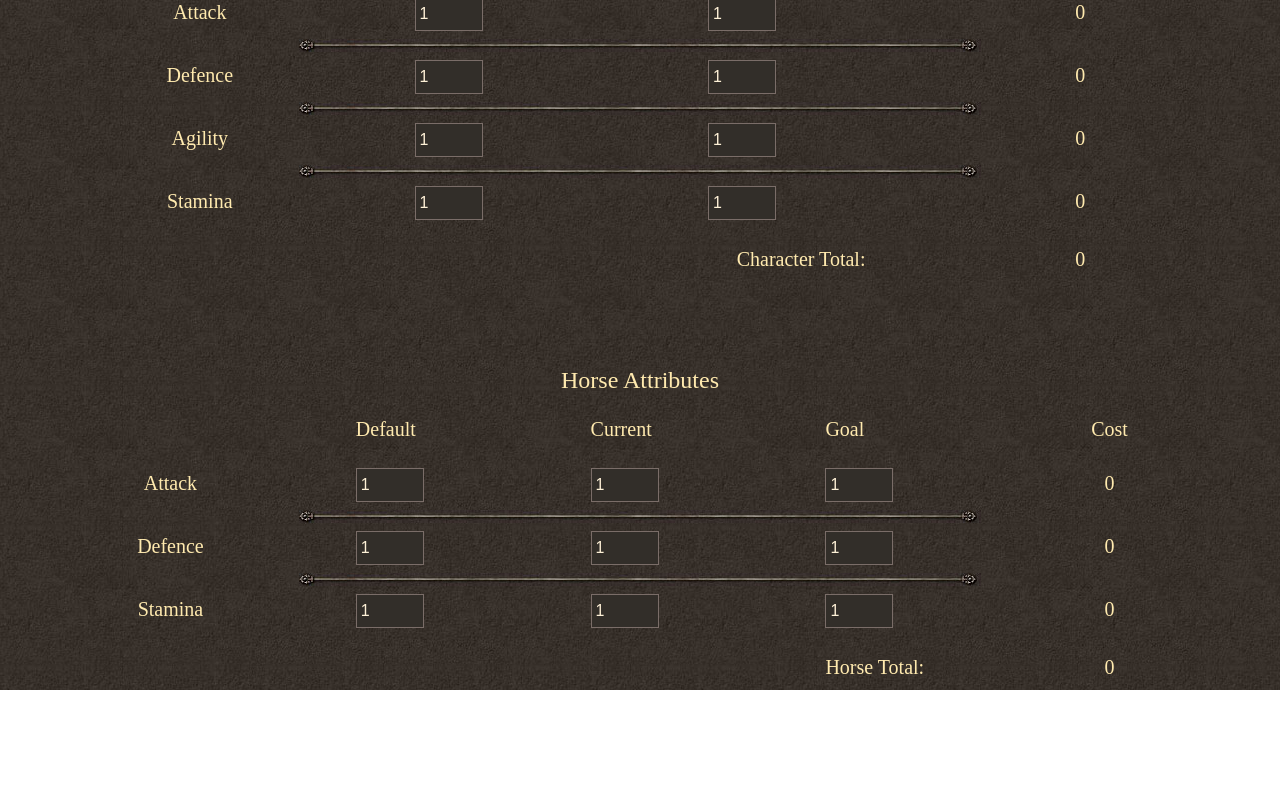
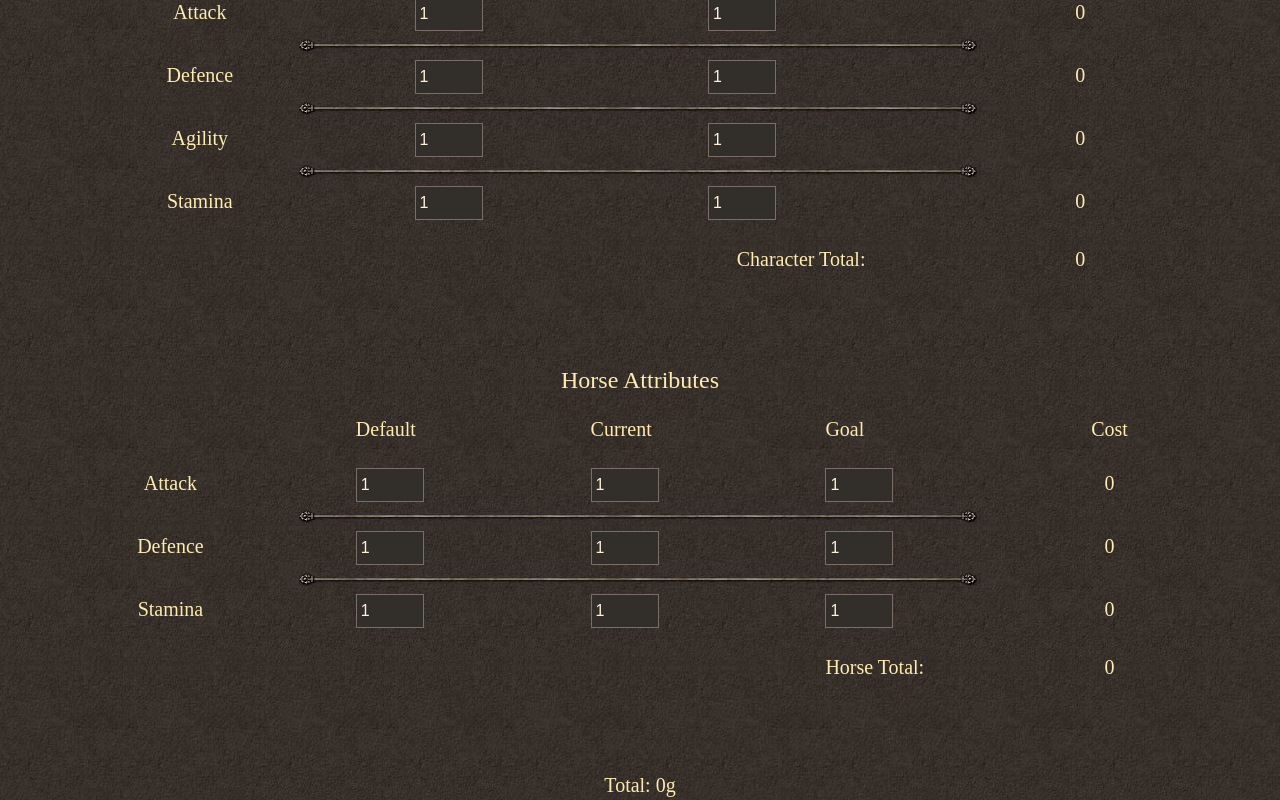
Before and after one commit to TheMshary/Holy-War-Tools, a Next.js app: page / in a window 1280 px wide. Shown: the part 172-972 px from the top of the page. Before the commit the page ends 942 px from the top, so only its background shows below. Built offline with nearby package versions, Linux system fonts and the light colour scheme.

Commit message:
Added total cost

```diff
--- a/src/app/components/StatsCalculator.tsx
+++ b/src/app/components/StatsCalculator.tsx
@@ -97,6 +97,10 @@ const StatsCalculator = () => {
         return horseStats.reduce((sum, s) => sum + s.cost, 0);
     }, [horseStats]);
 
+    const totalCost = useMemo(() => {
+        return charTotalCost + horseTotalCost;
+    }, [charStats, horseStats]);
+
     const updateCharStat = (newCharStat: CharStatType) => {
         setCharStats(prevCharStats => [...prevCharStats.map(charStat => charStat.name === newCharStat.name ? newCharStat : charStat)] as CharStats)
     }
@@ -168,6 +172,9 @@ const StatsCalculator = () => {
                     </div>
                 </div>
             </div>
+            <p style={{ color: "#ffeaaf", fontSize: "20px", textAlign: "center", fontFamily: "'Times New Roman', Times, serif" }}>
+                Total: {totalCost.toLocaleString()}g
+            </p>
         </div >
     )
 }
```
